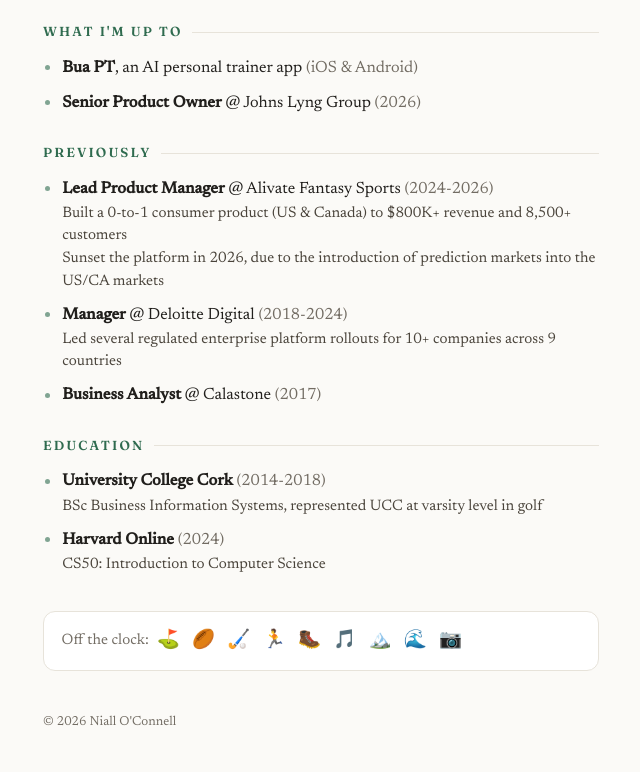
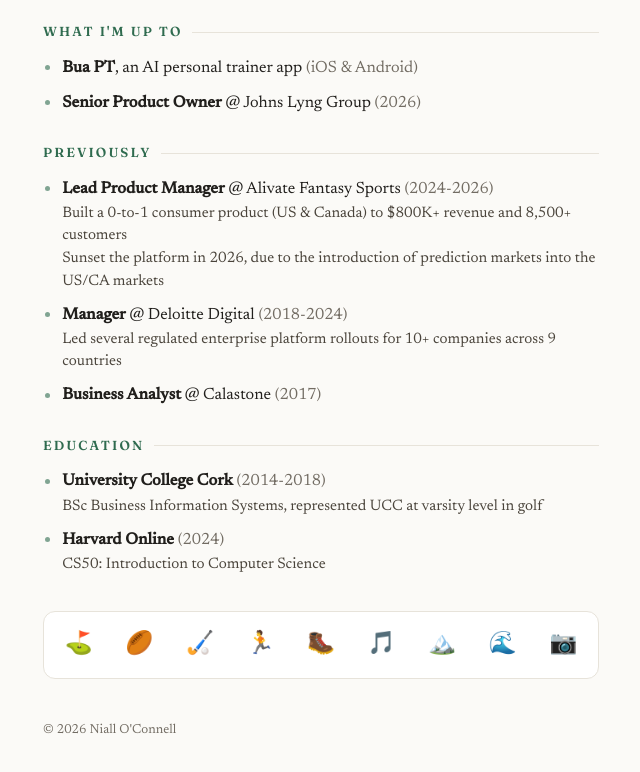
Before and after one commit to niallmoconnell/niallmoconnell.github.io, a plain HTML site: page index.html in a window 1280 px wide. Shown: the part 810-1582 px from the top of the page, without its empty margins (319-959 px from the left). Drawn offline with Linux system fonts and the light colour scheme.

Commit message:
Use real Bua PT logo vector; spread off-clock emoji evenly

```diff
--- a/index.html
+++ b/index.html
@@ -8,7 +8,7 @@
   <link rel="icon" href="favicon.svg" type="image/svg+xml" />
   <link rel="preconnect" href="https://fonts.googleapis.com" />
   <link rel="preconnect" href="https://fonts.gstatic.com" crossorigin />
-  <link href="https://fonts.googleapis.com/css2?family=Archivo+Black&family=Fraunces:opsz,wght@9..144,500;9..144,600;9..144,700&family=Newsreader:opsz,wght@6..72,400;6..72,500&display=swap" rel="stylesheet" />
+  <link href="https://fonts.googleapis.com/css2?family=Fraunces:opsz,wght@9..144,500;9..144,600;9..144,700&family=Newsreader:opsz,wght@6..72,400;6..72,500&display=swap" rel="stylesheet" />
   <style>
     :root {
       --bg: #fbfaf7;
@@ -175,11 +175,11 @@
 
     /* ---- Off the clock ---- */
     .offclock {
-      margin-top: 2.2rem; padding: 0.85rem 1.1rem; background: var(--card);
-      border: 1px solid var(--rule); border-radius: 12px; color: var(--muted);
-      font-size: 0.95rem; display: flex; align-items: center; gap: 0.5rem; flex-wrap: wrap;
+      margin-top: 2.2rem; padding: 0.9rem 1.3rem; background: var(--card);
+      border: 1px solid var(--rule); border-radius: 12px;
+      font-size: 1.4rem; display: flex; align-items: center;
+      justify-content: space-between; flex-wrap: wrap; gap: 0.35rem;
     }
-    .offclock .emojis { font-size: 1.15rem; letter-spacing: 0.22em; }
     footer { margin-top: 2.5rem; color: var(--muted); font-size: 0.82rem; }
 
     @media (max-width: 480px) {
@@ -213,7 +213,7 @@
       <!-- Featured: Bua PT -->
       <div class="feature">
         <div class="head">
-          <span class="appicon"><svg viewBox="0 0 512 512" aria-hidden="true"><defs><linearGradient id="buaG" x1="0" y1="0" x2="1" y2="1"><stop offset="0" stop-color="#cbf23e"/><stop offset="1" stop-color="#74bd2a"/></linearGradient></defs><rect width="512" height="512" fill="url(#buaG)"/><text x="256" y="356" text-anchor="middle" font-family="'Archivo Black', 'Arial Black', Arial, sans-serif" font-weight="900" font-style="italic" font-size="250" fill="#19251c">B</text></svg></span>
+          <span class="appicon"><svg viewBox="0 0 1024 1024" aria-hidden="true"><defs><linearGradient id="buaG" x1="102.4" y1="0" x2="921.6" y2="1024" gradientUnits="userSpaceOnUse"><stop offset="0" stop-color="#C8EF4A"/><stop offset="1" stop-color="#8FD836"/></linearGradient></defs><rect width="1024" height="1024" rx="235" fill="url(#buaG)"/><g transform="translate(271.26,732.00) scale(0.62857,-0.62857)"><path d="M2 0 142 700H513Q638 700 701.0 656.5Q764 613 764 533Q764 468 726.5 423.0Q689 378 623.5 354.5Q558 331 473 331L503 385Q610 385 671.5 342.5Q733 300 733 223Q733 146 688.5 96.5Q644 47 570.0 23.5Q496 0 406 0ZM267 165H419Q454 165 476.5 181.0Q499 197 499 229Q499 252 481.5 263.5Q464 275 441 275H273L304 431H440Q467 431 484.5 438.5Q502 446 510.0 459.5Q518 473 518 492Q518 514 501.5 524.5Q485 535 456 535H341Z" fill="#12261A"/></g></svg></span>
           <span class="title">Bua PT</span>
         </div>
         <div class="desc">An AI personal trainer in your pocket - coaching, plans, and progress.</div>
@@ -290,8 +290,7 @@
     </div>
 
     <div class="offclock">
-      <span>Off the clock:</span>
-      <span class="emojis">⛳ 🏉 🏑 🏃 🥾 🎵 🏔️ 🌊 📷</span>
+      <span>⛳</span><span>🏉</span><span>🏑</span><span>🏃</span><span>🥾</span><span>🎵</span><span>🏔️</span><span>🌊</span><span>📷</span>
     </div>
 
     <footer>
```
